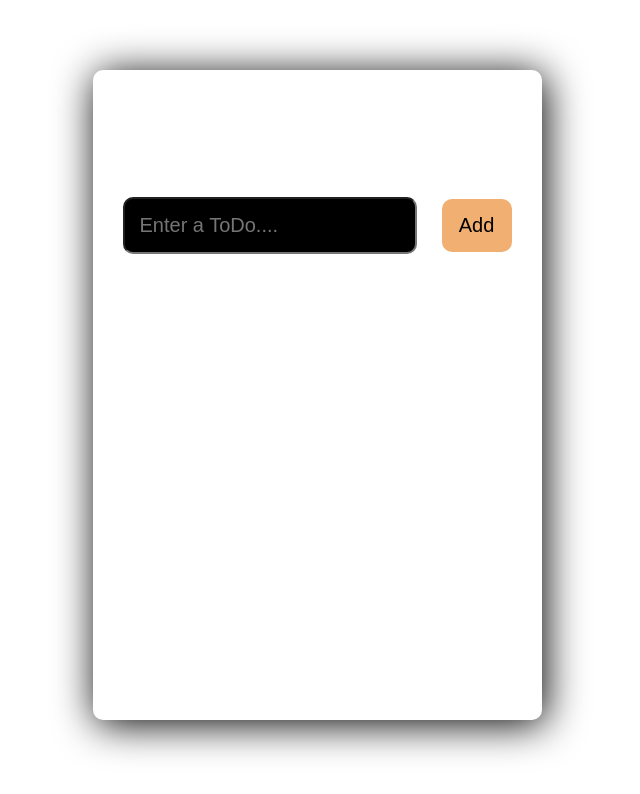
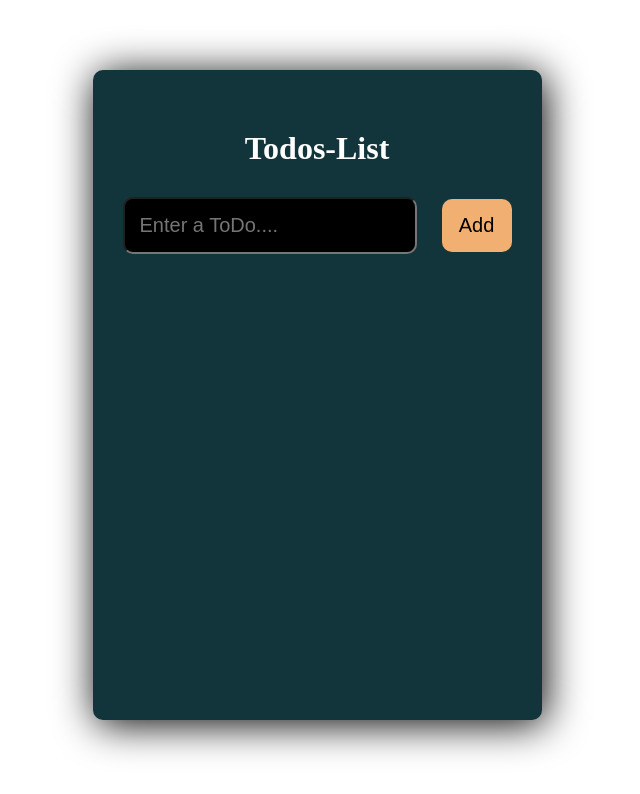
Before and after one commit to devacunetixtech/reactTodoApp, a React (Create React App) app: page / in a window 1280 px wide. Shown: the top 794 px of the page, without its empty margins (195-835 px from the left). Built offline with nearby package versions, Linux system fonts and the light colour scheme.

Commit message:
page color

```diff
--- a/src/App.css
+++ b/src/App.css
@@ -11,7 +11,7 @@
   /* background:linear-gradient(to right bottom, #e1b339, #c89622); */
 }
 .app-wrapper{
-  background-color:dark-cyan;
+  background-color:#12343b;
   max-width:80vw;
   /* width:85vw; */
   min-height:650px;
```
